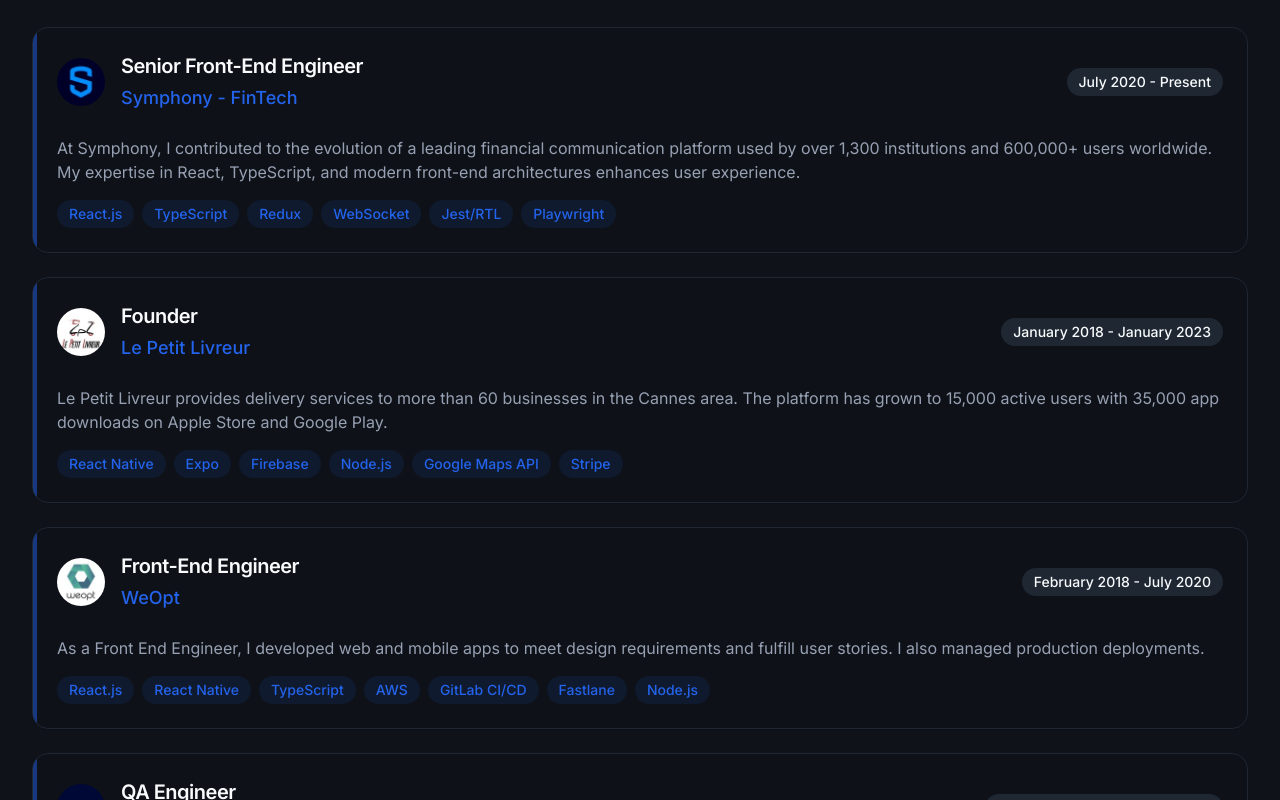
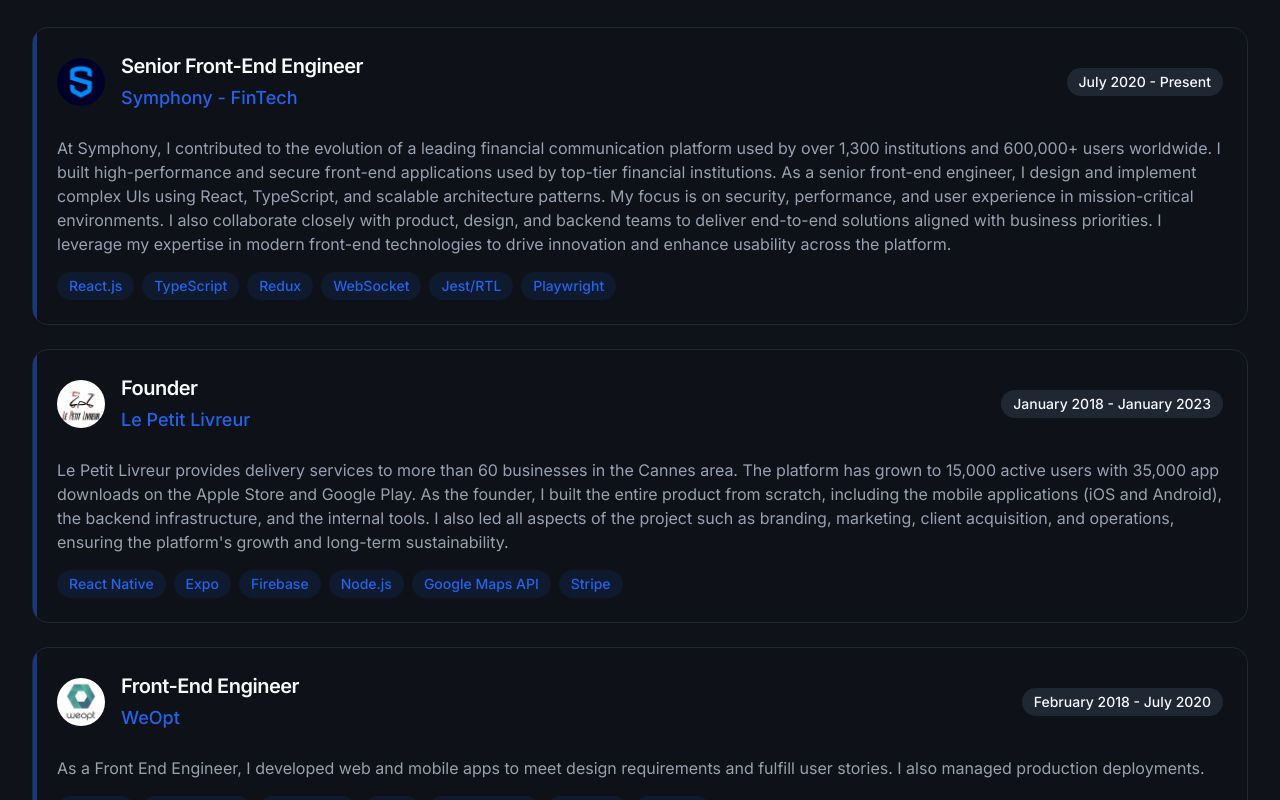
Before and after one commit to Nahani/portfolio, a Next.js app: page / in a window 1280 px wide. Shown: the part 1460-2260 px from the top of the page. Built offline with nearby package versions, Linux system fonts and the light colour scheme.

Commit message:
Refactor image loading handlers and enhance experience descriptions

```diff
--- a/components/projects/image-modal.tsx
+++ b/components/projects/image-modal.tsx
@@ -101,7 +101,7 @@
               fill
               className="object-contain"
               priority
-              onLoadingComplete={() => setIsLoading(false)}
+              onLoad={() => setIsLoading(false)}
               sizes="(max-width: 768px) 100vw, (max-width: 1200px) 80vw, 70vw"
             />
             {isLoading && (
--- a/components/projects/project-carousel.tsx
+++ b/components/projects/project-carousel.tsx
@@ -98,7 +98,7 @@
                     fill
                     className="object-cover"
                     priority
-                    onLoadingComplete={() => setIsLoading(false)}
+                    onLoad={() => setIsLoading(false)}
                     sizes="(max-width: 768px) 100vw, (max-width: 1200px) 50vw, 33vw"
                   />
                   {isLoading && (
--- a/data/experiences.ts
+++ b/data/experiences.ts
@@ -5,7 +5,7 @@
     title: 'Senior Front-End Engineer',
     company: 'Symphony - FinTech',
     period: 'July 2020 - Present',
-    description: 'At Symphony, I contributed to the evolution of a leading financial communication platform used by over 1,300 institutions and 600,000+ users worldwide. My expertise in React, TypeScript, and modern front-end architectures enhances user experience.',
+    description: 'At Symphony, I contributed to the evolution of a leading financial communication platform used by over 1,300 institutions and 600,000+ users worldwide. I built high-performance and secure front-end applications used by top-tier financial institutions. As a senior front-end engineer, I design and implement complex UIs using React, TypeScript, and scalable architecture patterns. My focus is on security, performance, and user experience in mission-critical environments. I also collaborate closely with product, design, and backend teams to deliver end-to-end solutions aligned with business priorities.  I leverage my expertise in modern front-end technologies to drive innovation and enhance usability across the platform.',
     logo: '/images/companies/symphony.jpg',
     technologies: ['React.js', 'TypeScript', 'Redux', 'WebSocket', 'Jest/RTL', 'Playwright']
   },
@@ -13,7 +13,7 @@
     title: 'Founder',
     company: 'Le Petit Livreur',
     period: 'January 2018 - January 2023',
-    description: 'Le Petit Livreur provides delivery services to more than 60 businesses in the Cannes area. The platform has grown to 15,000 active users with 35,000 app downloads on Apple Store and Google Play.',
+    description: 'Le Petit Livreur provides delivery services to more than 60 businesses in the Cannes area. The platform has grown to 15,000 active users with 35,000 app downloads on the Apple Store and Google Play. As the founder, I built the entire product from scratch, including the mobile applications (iOS and Android), the backend infrastructure, and the internal tools. I also led all aspects of the project such as branding, marketing, client acquisition, and operations, ensuring the platform\'s growth and long-term sustainability.',
     logo: '/images/companies/lepetitlivreur.jpg',
     technologies: ['React Native', 'Expo', 'Firebase', 'Node.js', 'Google Maps API', 'Stripe']
   },
```
